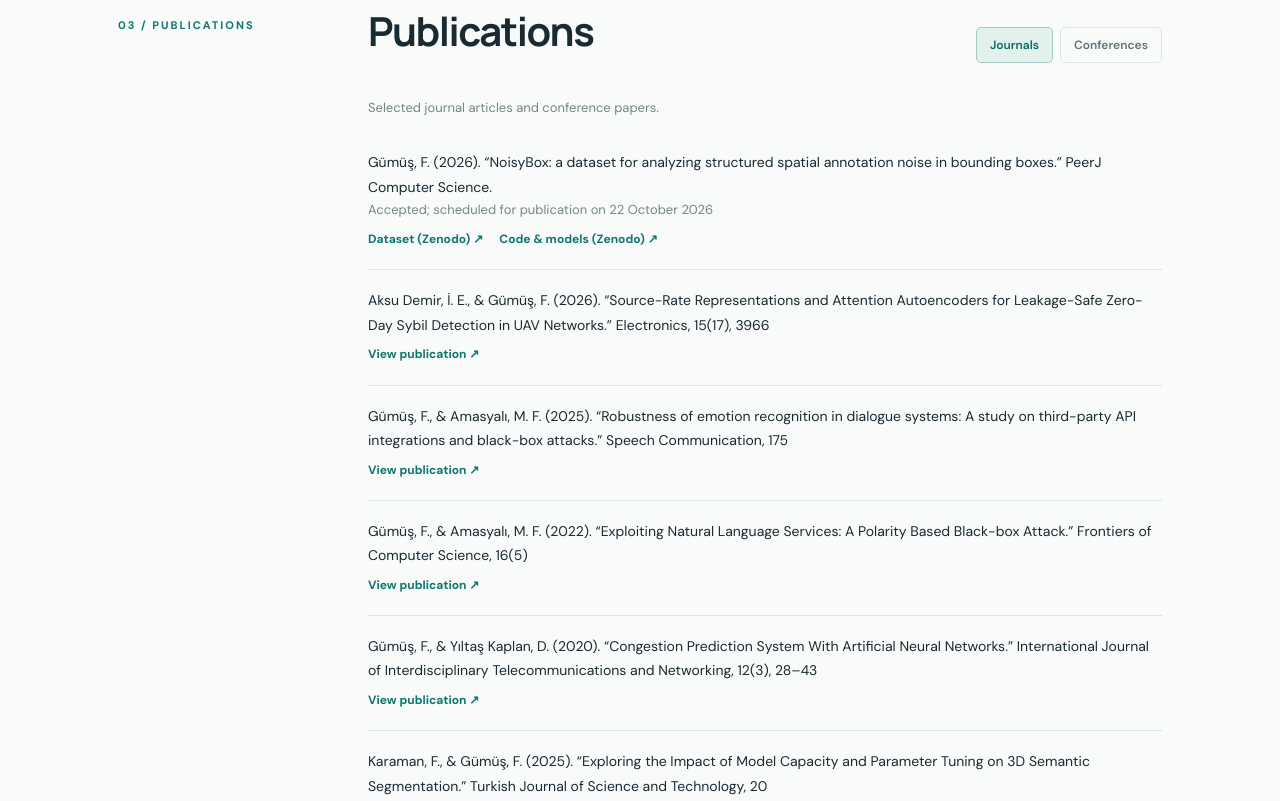
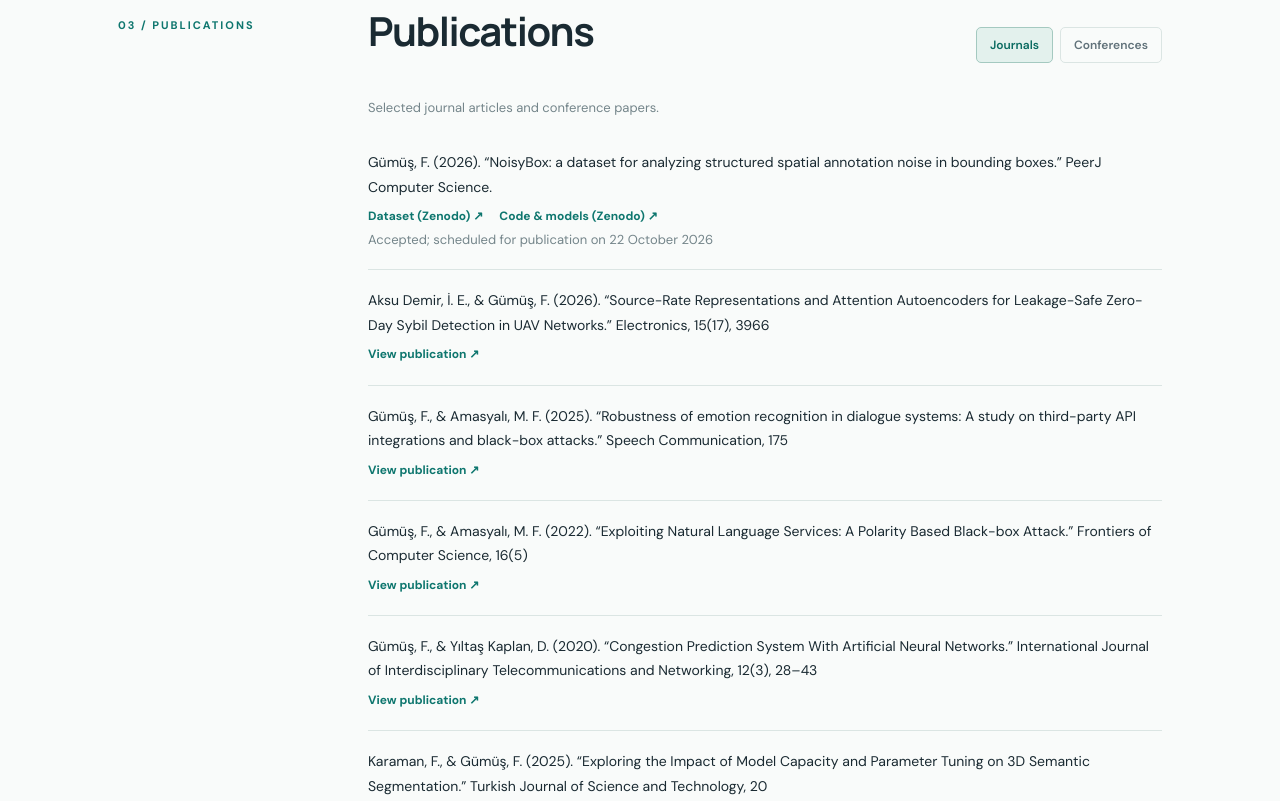
Before and after one commit to fagumus/fagumus.github.io, a plain HTML site: page index.html in a window 1280 px wide. Shown: the part 1820-2621 px from the top of the page. Drawn offline with Linux system fonts and the light colour scheme.

Commit message:
Include script for year update and publication rendering
Added inline script to dynamically update the year and render publication data from a JSON file.

```diff
--- a/index.html
+++ b/index.html
@@ -122,6 +122,8 @@
   </main>
 
   <footer class="wrap footer"><span>© <span id="year">2026</span> Fatma Gümüş</span></footer>
-  <script src="script.js"></script>
+  <script>
+document.getElementById('year').textContent=new Date().getFullYear();let publicationData=null;const list=document.getElementById('publication-list');function render(type){if(!publicationData)return;list.replaceChildren();for(const item of publicationData[type]){const row=document.createElement('article');row.className='pub';const p=document.createElement('p');p.textContent=item.text;row.appendChild(p);if(item.url){const a=document.createElement('a');a.href=item.url;a.target='_blank';a.rel='noopener noreferrer';a.textContent='View publication ↗';row.appendChild(a)}if(item.resources){for(const resource of item.resources){const a=document.createElement('a');a.href=resource.url;a.target='_blank';a.rel='noopener noreferrer';a.textContent=resource.label+' ↗';a.style.marginRight='1rem';row.appendChild(a)}}if(item.status){const s=document.createElement('p');s.className='muted';s.textContent=item.status;row.appendChild(s)}list.appendChild(row)}}document.querySelectorAll('[data-filter]').forEach(button=>button.addEventListener('click',()=>{document.querySelectorAll('[data-filter]').forEach(x=>x.classList.remove('active'));button.classList.add('active');render(button.dataset.filter)}));fetch('data/publications.json').then(r=>{if(!r.ok)throw Error('Cannot load publications');return r.json()}).then(data=>{publicationData=data;render('journals')}).catch(()=>{document.getElementById('pub-fallback').hidden=false});
+</script>
 </body>
 </html>
```
